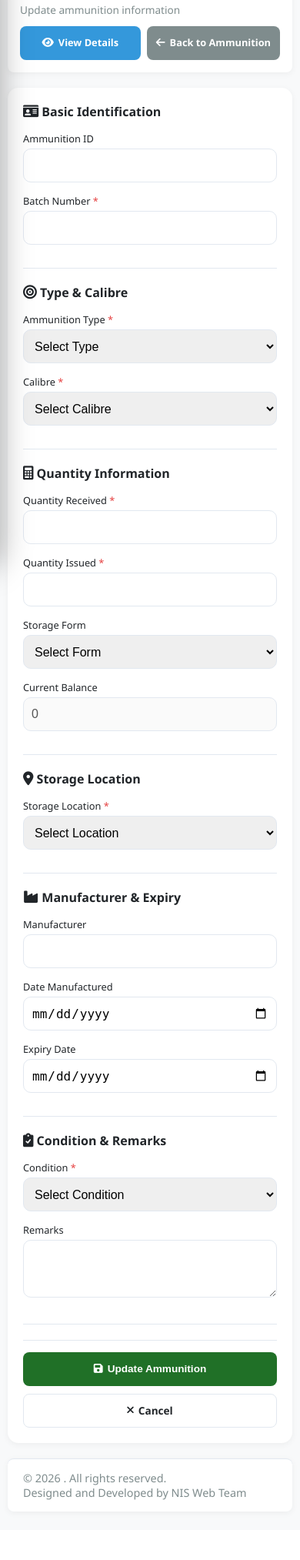
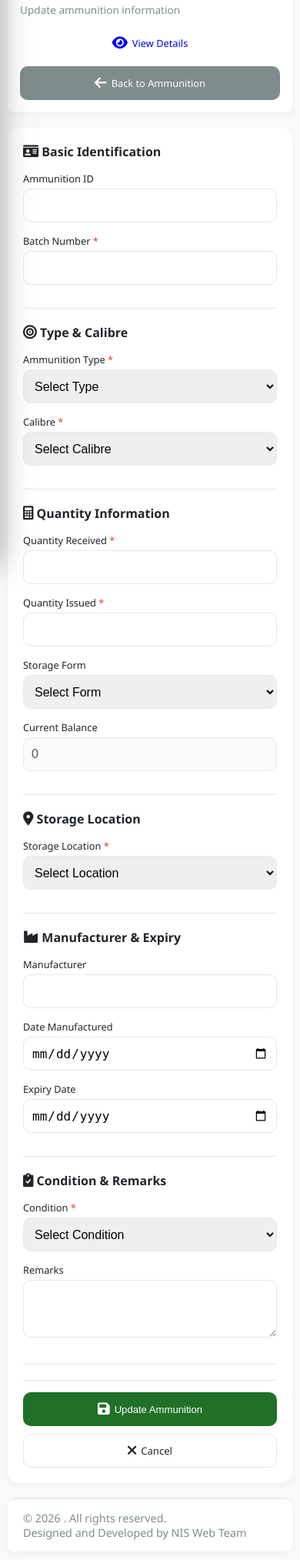
Before and after one commit to Dago001/nis_asset, a PHP site: the page made by views/ammunition/edit.php in a window 390 px wide. Shown: the part 108-2135 px from the top of the page at 77% size. Before the commit the page ends 2074 px from the top, so only its background shows below. Run offline with PHP 8.4, Linux system fonts and the light colour scheme; the template is opened without the code that fills it, so the values that code supplies are empty; some libraries are stand-ins or nearby versions.

Commit message:
Revert "Unify button sizing and colours across the app"
This reverts commit 95bfbf6 at the user's request. Removes assets/css/
buttons.css and assets/css/buttons-base.css, un-links them from header.php
and footer.php, and restores assets/css/mobile.css to its prior state
(button sizing rules back in mobile.css). The mobile-responsive layer and
the original import are unaffected.

Co-Authored-By: Claude Opus 4.8 <noreply@anthropic.com>
Claude-Session: https://claude.ai/code/session_01WC8nJFGX4Yc8TZLNL1DXRw

```diff
--- a/assets/css/buttons-base.css
+++ /dev/null
@@ -1,111 +0,0 @@
-/* ==========================================================================
-   BUTTON VARIANT COLOUR DEFAULTS  (application-wide baseline)
-   --------------------------------------------------------------------------
-   Several button variants (.btn-info, .pro-btn*, .submit-btn, .btn-outline-*,
-   .btn-hdr*, .btn-warning) have NO colour defined in app.css — each page was
-   expected to colour them in its own <style> block. Pages that didn't rendered
-   those buttons as bare text/links (e.g. a "Submit" that looked like a link).
-
-   This file supplies a professional, theme-aligned DEFAULT colour for each of
-   those variants. It is loaded in <head> AFTER app.css but BEFORE any page's
-   own styles, and uses NO !important — so a page that intentionally colours a
-   button still wins, while a page that says nothing now gets a proper button
-   instead of bare text. Sizing is handled separately by buttons.css.
-
-   Colours use the theme tokens (var(--…)) so they adapt to dark mode too.
-   Variants already coloured by app.css (.btn-primary/.btn-success/
-   .btn-secondary/.btn-danger/.btn-outline) are intentionally NOT redefined
-   here.
-   ========================================================================== */
-
-/* Info / warning solid variants */
-.btn-info {
-    background: var(--info-color);
-    color: var(--white);
-    border: none;
-}
-.btn-info:hover { filter: brightness(0.94); }
-
-.btn-warning {
-    background: var(--warning-color);
-    color: var(--white);
-    border: none;
-}
-.btn-warning:hover { filter: brightness(0.94); }
-
-/* "pro-" button family (used across weapons / requisition / issue pages) */
-.pro-btn,
-.pro-btn-primary,
-.submit-btn {
-    background: var(--primary-light);
-    color: var(--white);
-    border: none;
-}
-.pro-btn:hover,
-.pro-btn-primary:hover,
-.submit-btn:hover { background: var(--secondary-dark); }
-
-.pro-btn-secondary {
-    background: var(--text-secondary);
-    color: var(--white);
-    border: none;
-}
-.pro-btn-secondary:hover { filter: brightness(0.94); }
-
-.pro-btn-danger {
-    background: var(--danger-color);
-    color: var(--white);
-    border: none;
-}
-.pro-btn-danger:hover { filter: brightness(0.94); }
-
-.pro-btn-outline {
-    background: transparent;
-    border: 1px solid var(--border-color);
-    color: var(--text-primary);
-}
-.pro-btn-outline:hover {
-    background: var(--light-bg);
-    border-color: var(--primary-light);
-}
-
-/* Outline colour variants */
-.btn-outline-primary {
-    background: transparent;
-    border: 1px solid var(--primary-light);
-    color: var(--primary-light);
-}
-.btn-outline-primary:hover {
-    background: var(--primary-light);
-    color: var(--white);
-}
-
-.btn-outline-danger {
-    background: transparent;
-    border: 1px solid var(--danger-color);
-    color: var(--danger-color);
-}
-.btn-outline-danger:hover {
-    background: var(--danger-color);
-    color: var(--white);
-}
-
-/* Header-bar buttons */
-.btn-hdr,
-.btn-hdr-green {
-    background: var(--primary-light);
-    color: var(--white);
-    border: none;
-}
-.btn-hdr:hover,
-.btn-hdr-green:hover { background: var(--secondary-dark); }
-
-.btn-hdr-outline {
-    background: transparent;
-    border: 1px solid var(--border-color);
-    color: var(--text-primary);
-}
-.btn-hdr-outline:hover {
-    background: var(--light-bg);
-    border-color: var(--primary-light);
-}
--- a/assets/css/buttons.css
+++ /dev/null
@@ -1,185 +0,0 @@
-/* ==========================================================================
-   UNIFORM BUTTON SYSTEM  (application-wide)
-   --------------------------------------------------------------------------
-   Purpose: give every action button in the app ONE consistent, professional
-   size/shape, regardless of the many per-page overrides that had crept in
-   (paddings ranged from 4px 8px to 30px 20px, font-sizes from 0.72rem to
-   2.2rem across pages).
-
-   How it wins without editing dozens of views:
-   - This file is linked from views/layouts/footer.php, i.e. it loads AFTER
-     each page's own inline <style> block. Combined with !important on the
-     geometry properties, it reliably overrides page-local button rules and
-     inline style="" attributes (which carry no !important).
-   - Only GEOMETRY is normalised here (padding, font-size, height, radius,
-     weight, gap, alignment). Each button KEEPS its own colour/variant, so the
-     visual identity (primary green, danger red, outline, …) is untouched —
-     only the size becomes uniform.
-
-   Scope: real action buttons only. Intentionally NOT touched — tab/toggle
-   controls (.tab-btn, .settings-tab-btn, .type-btn, .map-toggle-btn),
-   dashboard action tiles (.action-btn / .action-card), header chrome
-   (.bell-btn, .admin-profile-btn), and the sidebar theme switch.
-   ========================================================================== */
-
-
-/* ---- 1. STANDARD BUTTONS — the single uniform size ---------------------- */
-a.btn,
-button.btn,
-.btn,
-.btn-primary, .btn-secondary, .btn-outline, .btn-success, .btn-danger,
-.btn-info, .btn-warning, .btn-outline-primary, .btn-outline-danger,
-.btn-hdr, .btn-hdr-green, .btn-hdr-outline,
-.pro-btn, .pro-btn-primary, .pro-btn-secondary, .pro-btn-outline, .pro-btn-danger,
-.submit-btn, .btn-auth, .btn-login, .btn-verify, .btn-totp, .btn-review,
-.btn-edit, .btn-view, .btn-key, .btn-generator, .btn-clear-filter,
-.btn-cancel, .btn-status-toggle, .control-group-btn {
-    padding: 8px 16px !important;
-    min-height: 36px !important;
-    font-size: 0.85rem !important;
-    font-weight: 600 !important;
-    line-height: 1.2 !important;
-    border-radius: 6px !important;
-    gap: 6px !important;
-    display: inline-flex !important;
-    align-items: center !important;
-    justify-content: center !important;
-    vertical-align: middle;
-    white-space: nowrap;
-    text-align: center;
-    text-decoration: none !important;
-    cursor: pointer;
-    transition: all 0.18s ease !important;
-    box-sizing: border-box !important;
-}
-
-/* Icons inside standard buttons: one consistent glyph size (app.css otherwise
-   forces every .fa* to 1.12rem, which made button icons look oversized). */
-.btn i, .pro-btn i, .submit-btn i,
-.btn-primary i, .btn-secondary i, .btn-outline i, .btn-success i,
-.btn-danger i, .btn-info i, .btn-warning i, .btn-outline-primary i,
-.btn-hdr i, .btn-hdr-green i, .btn-hdr-outline i,
-.pro-btn-primary i, .pro-btn-secondary i, .pro-btn-outline i {
-    font-size: 0.85rem !important;
-    line-height: 1 !important;
-    margin: 0 !important;
-}
-
-
-/* ---- 2. SMALL BUTTONS --------------------------------------------------- */
-.btn-sm, .pro-btn-sm, .pg-btn, a.btn-sm, button.btn-sm {
-    padding: 5px 11px !important;
-    min-height: 30px !important;
-    font-size: 0.78rem !important;
-    border-radius: 5px !important;
-    gap: 5px !important;
-}
-.btn-sm i, .pro-btn-sm i, .pg-btn i {
-    font-size: 0.78rem !important;
-}
-
-
-/* ---- 3. LARGE BUTTONS --------------------------------------------------- */
-.btn-lg, a.btn-lg, button.btn-lg {
-    padding: 11px 22px !important;
-    min-height: 44px !important;
-    font-size: 0.95rem !important;
-    border-radius: 8px !important;
-    gap: 8px !important;
-}
-.btn-lg i {
-    font-size: 0.95rem !important;
-}
-
-
-/* ---- 4. ICON-ONLY BUTTONS — uniform square ------------------------------ */
-.btn-icon, .icon-btn, .icon-btn-danger, .btn-doc-action,
-.remove-document-btn, .modal-close-btn {
-    width: 36px !important;
-    height: 36px !important;
-    min-width: 36px !important;
-    min-height: 0 !important;
-    padding: 0 !important;
-    border-radius: 6px !important;
-    font-size: 0.9rem !important;
-    line-height: 1 !important;
-    display: inline-flex !important;
-    align-items: center !important;
-    justify-content: center !important;
-    flex: 0 0 auto !important;
-    box-sizing: border-box !important;
-    cursor: pointer;
-}
-.btn-icon i, .icon-btn i, .icon-btn-danger i,
-.btn-doc-action i, .remove-document-btn i, .modal-close-btn i {
-    font-size: 0.9rem !important;
-    margin: 0 !important;
-}
-/* Small icon buttons that also carry .btn-sm stay a touch smaller */
-.btn-icon.btn-sm, .icon-btn.btn-sm {
-    width: 30px !important;
-    height: 30px !important;
-    min-width: 30px !important;
-    font-size: 0.8rem !important;
-}
-
-
-/* ---- 5. Button groups: even, consistent spacing ------------------------- */
-.btn-group, .action-btn-group, .header-actions, .form-actions, .form-buttons {
-    gap: 8px !important;
-}
-.btn-group { display: inline-flex !important; align-items: center; flex-wrap: wrap; }
-
-
-/* ==========================================================================
-   6. TOUCH SIZING ON PHONES  (<= 768px)
-   Larger tap targets + full-width primary CTAs. Owns the button side of the
-   mobile experience (moved here from mobile.css so button sizing lives in one
-   place).
-   ========================================================================== */
-@media (max-width: 768px) {
-    a.btn, button.btn, .btn,
-    .btn-primary, .btn-secondary, .btn-outline, .btn-success, .btn-danger,
-    .btn-info, .btn-warning, .btn-outline-primary, .btn-outline-danger,
-    .btn-hdr, .btn-hdr-green, .btn-hdr-outline,
-    .pro-btn, .pro-btn-primary, .pro-btn-secondary, .pro-btn-outline, .pro-btn-danger,
-    .submit-btn, .btn-review, .btn-status-toggle, .control-group-btn {
-        min-height: 44px !important;
-        border-radius: 8px !important;
-    }
-
-    .btn-sm, .pro-btn-sm, .pg-btn {
-        min-height: 38px !important;
-    }
-
-    /* Icon buttons stay comfortably tappable */
-    .btn-icon, .icon-btn, .icon-btn-danger, .btn-doc-action,
-    .remove-document-btn, .modal-close-btn {
-        width: 40px !important;
-        height: 40px !important;
-        min-width: 40px !important;
-        border-radius: 8px !important;
-    }
-
-    /* Primary CTAs go full width like a native app; icon buttons never stretch */
-    .form-actions .btn, .form-buttons .btn, .modal-footer .btn,
-    .form-actions .pro-btn, .form-buttons .submit-btn, .btn-block {
-        flex: 1 1 100% !important;
-        width: 100% !important;
-    }
-    .form-actions, .form-buttons {
-        display: flex !important;
-        flex-direction: column !important;
-        gap: 10px !important;
-    }
-    .form-actions .btn-icon, .form-buttons .btn-icon {
-        width: 40px !important;
-        flex: 0 0 auto !important;
-    }
-
-    /* Gentle press feedback */
-    .btn:active, .pro-btn:active, .submit-btn:active,
-    .btn-icon:active, .icon-btn:active {
-        transform: scale(0.98);
-    }
-}
--- a/assets/css/mobile.css
+++ b/assets/css/mobile.css
@@ -147,9 +147,41 @@
         width: 100% !important;
     }
 
-    /* NOTE: button sizing (touch targets, full-width CTAs, icon buttons) is
-       owned by assets/css/buttons.css so all button geometry lives in one
-       place. See that file's "TOUCH SIZING ON PHONES" section. */
+    /* ---- Buttons: large, rounded, thumb friendly ------------------------- */
+    .btn {
+        min-height: 44px;
+        border-radius: 10px !important;
+        display: inline-flex;
+        align-items: center;
+        justify-content: center;
+    }
+    .btn:active {
+        transform: scale(0.98);
+    }
+
+    /* Primary/action buttons in forms & headers go full width like an app CTA */
+    .form-actions .btn,
+    .form-buttons .btn,
+    .modal-footer .btn,
+    .header-actions .btn,
+    .btn-block {
+        flex: 1 1 100% !important;
+        width: 100% !important;
+    }
+    .form-actions,
+    .form-buttons {
+        display: flex;
+        flex-direction: column;
+        gap: 10px;
+    }
+
+    /* Icon-only round buttons stay square, don't stretch */
+    .btn-icon {
+        flex: 0 0 auto !important;
+        width: 40px !important;
+        min-width: 40px;
+        padding: 0 !important;
+    }
 
     /* ---- Data tables: horizontal swipe inside a rounded card ------------- */
     .asset-table,
--- a/views/layouts/footer.php
+++ b/views/layouts/footer.php
@@ -23,10 +23,6 @@ if (!class_exists('Session')) {
 <?php
 $isAuthPage = isset($title) && in_array($title, ['Login', 'Two-Factor Authentication', 'Verifying Location', 'Forgot Password', 'Reset Password', 'Unauthorized']);
 ?>
-<!-- Uniform button system — loaded here (after each page's own <style> block)
-     so it reliably normalises button sizing app-wide. Geometry only; colours
-     are left to each button's own variant. -->
-<link rel="stylesheet" href="<?php echo BASE_URL; ?>/assets/css/buttons.css?v=1.0.0">
 <?php if (!$isAuthPage): ?>
     <!-- Footer -->
     <footer class="footer" style="margin-top: auto; background: var(--surface, #F7FAF8); padding: 15px 0; border-top: 1px solid var(--border-color, #D7E3DC); width: 100%; clear: both;">
--- a/views/layouts/header.php
+++ b/views/layouts/header.php
@@ -110,10 +110,6 @@ $isAuthPage = in_array($pageTitle, [
     <link rel="stylesheet" href="<?php echo BASE_URL; ?>/assets/css/fontawesome.min.css?v=6.0.0">
     <link rel="stylesheet" href="<?php echo BASE_URL; ?>/assets/css/leaflet.css?v=1.9.4">
     <link rel="stylesheet" href="<?php echo BASE_URL; ?>/assets/css/app.css?v=1.0.8">
-    <!-- Button colour defaults — loaded before page styles so a page's own
-         button colours still win, but variants a page forgets to colour get a
-         proper default instead of rendering as bare text. -->
-    <link rel="stylesheet" href="<?php echo BASE_URL; ?>/assets/css/buttons-base.css?v=1.0.0">
     <!-- Mobile / native-app layer — only affects phones & tablets (all rules are
          inside max-width media queries); loaded after app.css so it layers on top. -->
     <link rel="stylesheet" href="<?php echo BASE_URL; ?>/assets/css/mobile.css?v=1.0.0">
```
